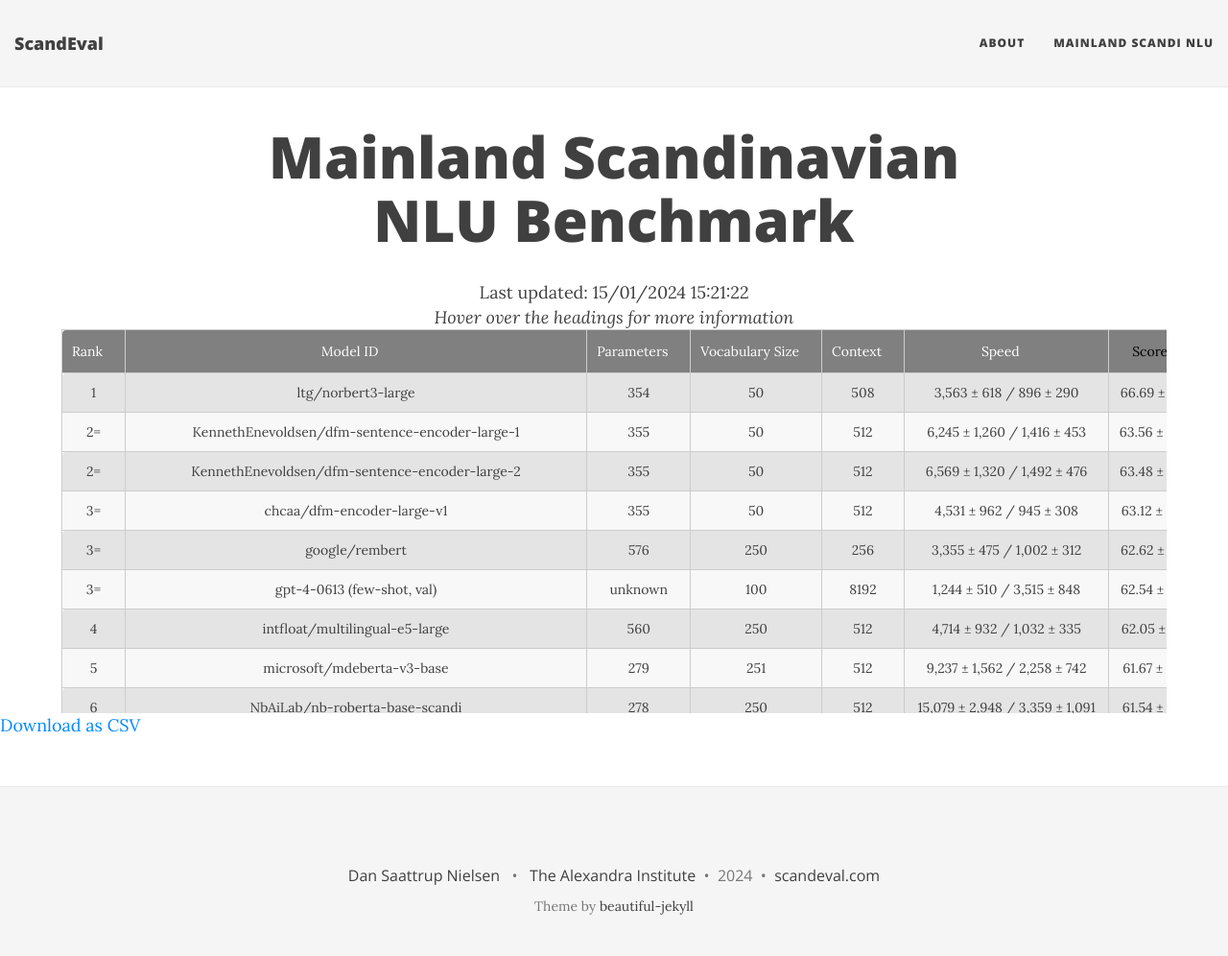
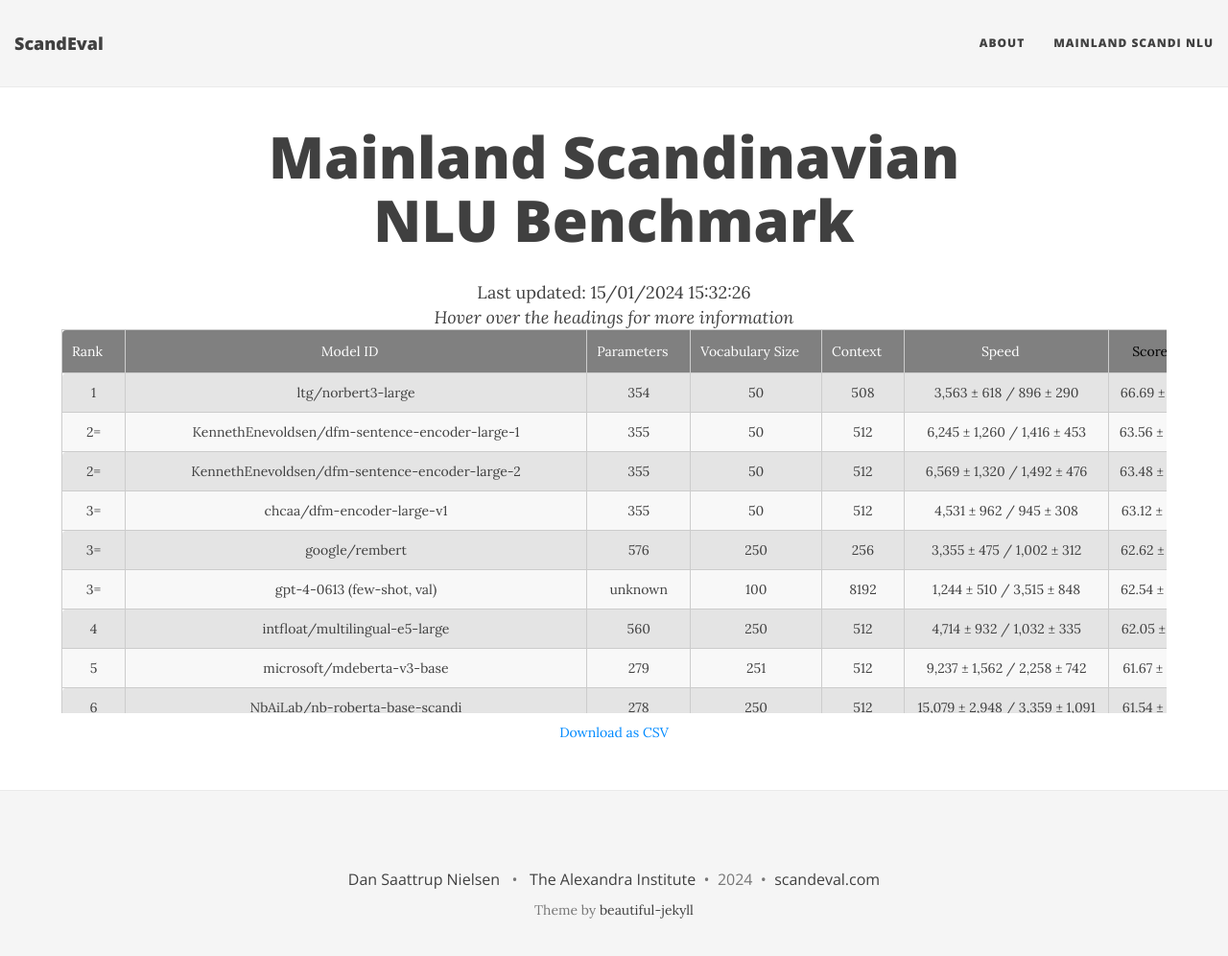
Before and after one commit to ScandEval/scandeval.github.io, a Jekyll site: the page built from mainland-scandinavian-nlu-benchmark.md, in a window 1280 px wide and 1009 px high. Shown: the top 996 px of the window at 96% size. Built offline with Jekyll 4.4.1, drawn with Linux system fonts in a browser that asks for light colours; nearby versions of some CDN libraries.

Commit message:
style: CSS to end-note

```diff
--- a/css/extras.css
+++ b/css/extras.css
@@ -19,3 +19,5 @@ div.table-wrapper {display: block; overflow-x: auto; white-space: nowrap;
 /* Ensure that the top row of the table being inside the table wrapper stays
    fixed while scrolling */
 div.table-wrapper thead th {position: sticky; top: 0; z-index: 1;}
+
+div.end-note {font-size: 14px; text-align: center; margin-top: 10px;}
--- a/generate_leaderboard.py
+++ b/generate_leaderboard.py
@@ -147,7 +147,7 @@ title: {title}
 </table>
 </div>
 
-<div class="centered small-font">
+<div class="end-note">
   <a href="https://scandeval.com/{title_kebab}.csv" target="_blank">Download as CSV</a>
 </div>"""
 
--- a/mainland-scandinavian-nlu-benchmark.md
+++ b/mainland-scandinavian-nlu-benchmark.md
@@ -3,7 +3,7 @@ layout: leaderboard
 title: Mainland Scandinavian NLU Benchmark
 ---
 
-<center>Last updated: 15/01/2024 15:21:22</center>
+<center>Last updated: 15/01/2024 15:32:26</center>
 <center><i>Hover over the headings for more information</i></center>
 
 <div class="table-wrapper centered">
@@ -2592,6 +2592,6 @@ title: Mainland Scandinavian NLU Benchmark
 </table>
 </div>
 
-<div class="centered small-font">
+<div class="end-note">
   <a href="https://scandeval.com/mainland-scandinavian-nlu-benchmark.csv" target="_blank">Download as CSV</a>
 </div>
```
